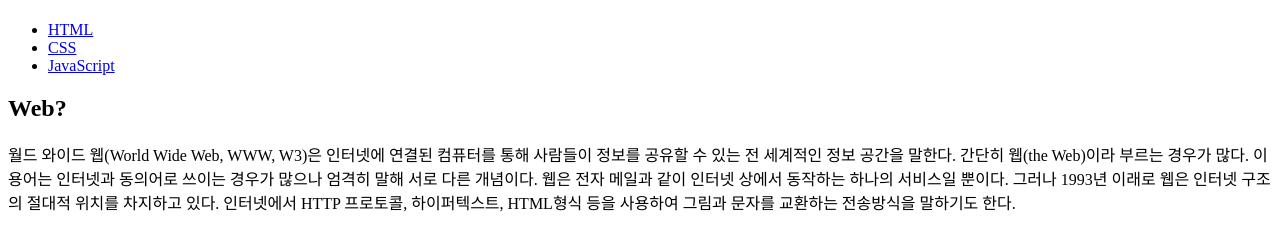
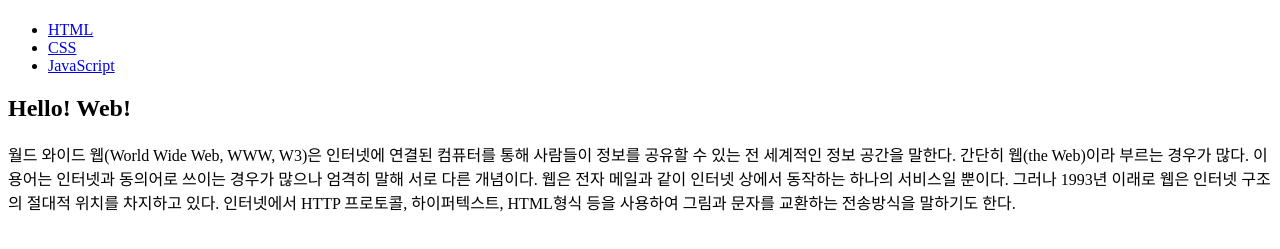
Before and after one commit to ionansa/my-first-web, a plain HTML site: page index.html in a window 1280 px wide. Shown: the part 59-308 px from the top of the page. Drawn offline with Linux system fonts and the light colour scheme.

Commit message:
Add files via upload

```diff
--- a/index.html
+++ b/index.html
@@ -12,7 +12,8 @@
     <li><a href="2.html">CSS</a></li>
     <li><a href="3.html">JavaScript</a></li>
   </ul>
-<h2>Web?</h2>
+
+<h2>Hello! Web!</h2>
 월드 와이드 웹(World Wide Web, WWW, W3)은 인터넷에 연결된 컴퓨터를 통해 사람들이 정보를 공유할 수 있는 전 세계적인 정보 공간을 말한다. 간단히 웹(the Web)이라 부르는 경우가 많다. 이 용어는 인터넷과 동의어로 쓰이는 경우가 많으나 엄격히 말해 서로 다른 개념이다. 웹은 전자 메일과 같이 인터넷 상에서 동작하는 하나의 서비스일 뿐이다. 그러나 1993년 이래로 웹은 인터넷 구조의 절대적 위치를 차지하고 있다.
 
 인터넷에서 HTTP 프로토콜, 하이퍼텍스트, HTML형식 등을 사용하여 그림과 문자를 교환하는 전송방식을 말하기도 한다.
```
